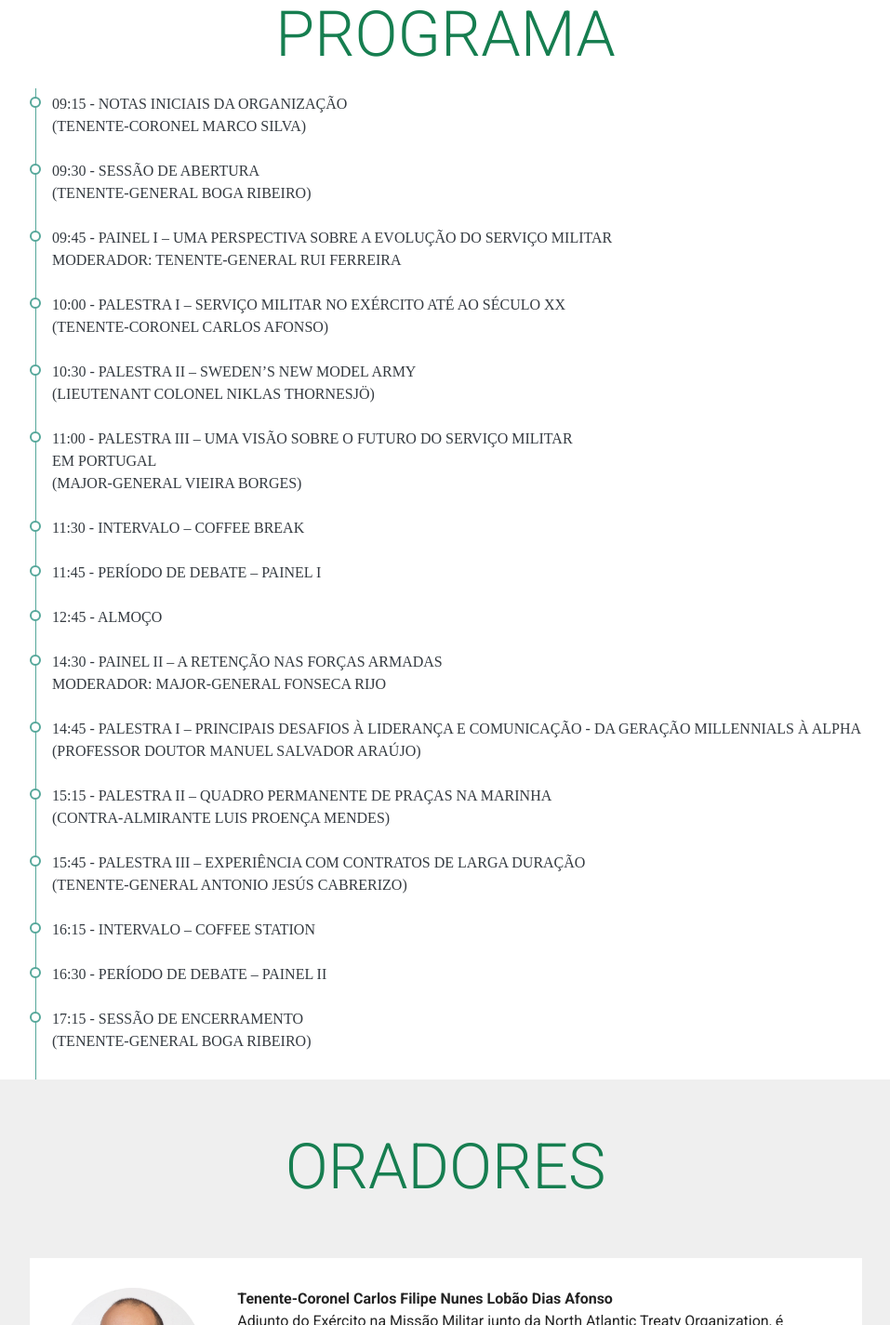
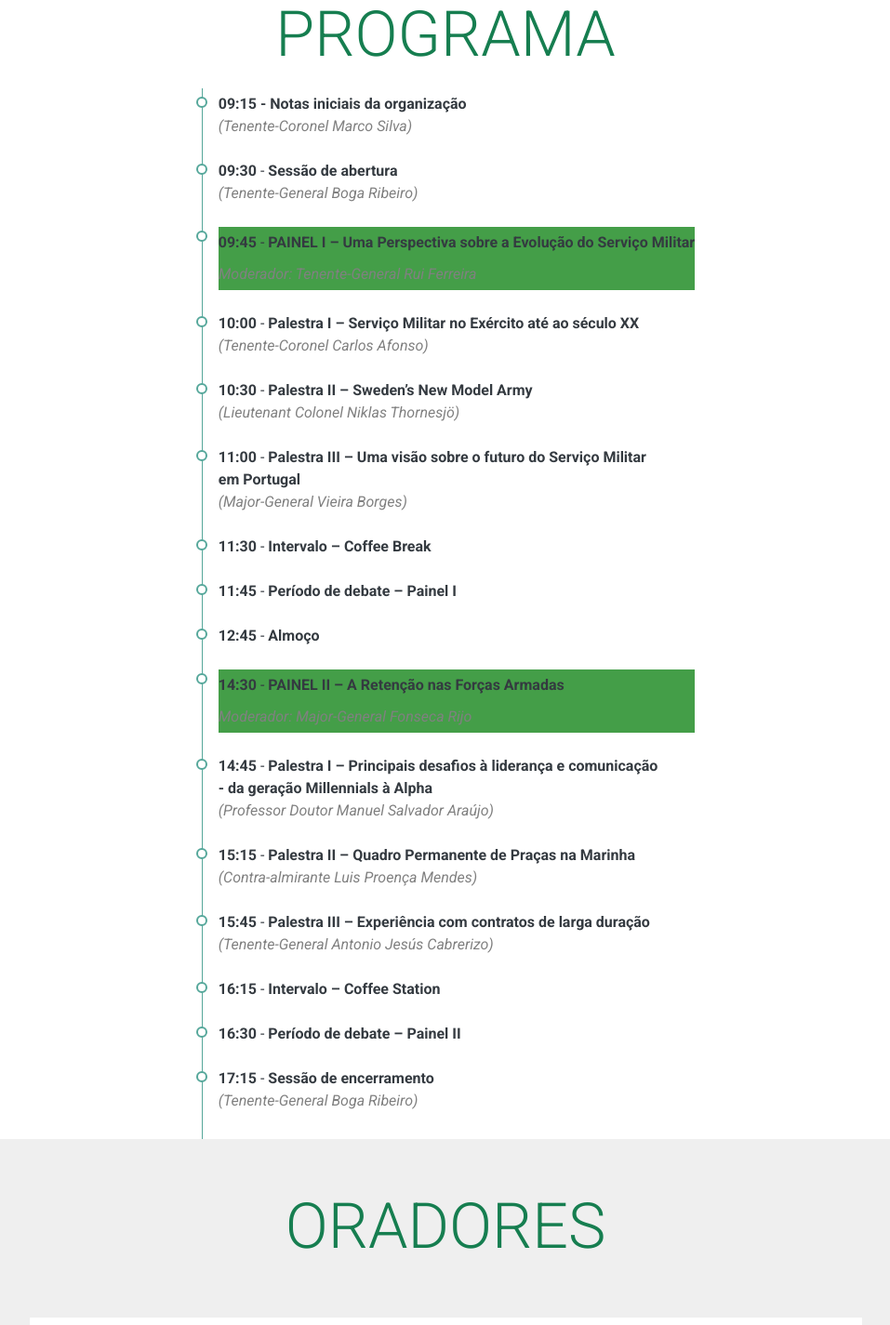
Before and after one commit to CmdPess/seminario, a plain HTML site: page eventos/seminario-servico-militar-passado-presente-futuro-2024/index.html in a window 1280 px wide. Shown: the part 1381-2806 px from the top of the page at 93% size, without its empty margins (161-1118 px from the left). Drawn offline with Linux system fonts and the light colour scheme; files whose address does not match are found by name.

Commit message:
schedule bootrap 4.5

```diff
--- a/eventos/seminario-servico-militar-passado-presente-futuro-2024/assets/theme/css/timeline.css
+++ b/eventos/seminario-servico-militar-passado-presente-futuro-2024/assets/theme/css/timeline.css
@@ -70,7 +70,12 @@
 
 
 
-
+.content em {
+  font-size: 12px;
+  color: #666;
+  display: block;
+  margin-top: 2px;
+}
 
 
 
@@ -81,9 +86,30 @@
 .list-timeline {
   margin: 0;
   padding: 5px 0;
-  position: relative
+  position: relative;
+  font-family: 'Roboto', sans-serif;
+  font-size: 1rem;
 }
 
+.list-timeline .text-sm {
+  font-size: 0.8;
+}
+
+.list-timeline .text-xs {
+  font-size: 0.7;
+}
+
+.list-timeline-item em{
+  color:grey;
+}
+
+.fundo-e-sombra-verde {
+  background-color: #449e48; /* Fundo verde sólido */
+  margin: 0;
+  padding: 5px 0;
+  position: relative;
+
+}
 .list-timeline:before {
   width: 1px;
   background: #ccc;
--- a/eventos/seminario-servico-militar-passado-presente-futuro-2024/index.html
+++ b/eventos/seminario-servico-militar-passado-presente-futuro-2024/index.html
@@ -148,92 +148,123 @@
   </section>
 
   <section style="background: white;">
-    <div class="media-container-row py-7">
+    <div class="media-container-row ">
         <!-- Days -->
         <div class="row">
             <div class="col">
                 <ul class="list-timeline list-timeline-primary">
                     <!-- Initial Notes -->
                     <li class="list-timeline-item p-0 pb-3 pb-lg-4 d-flex flex-wrap flex-column">
-              <p class="my-0 text-dark flex-fw text-sm text-uppercase"><span class="text-inverse op-8">09:15</span> - Notas iniciais da organização</p>
-              <p class="my-0 flex-fw text-uppercase text-xs text-dark op-8">(Tenente-Coronel Marco Silva)</p>
+                        <p class="my-0 text-dark flex-fw text-sm">
+                            <span class="text-inverse op-8"><strong>09:15 </strong></span><strong>- Notas iniciais da organização </strong>
+                        </p>
+                        <p class="my-0 flex-fw text-xs text-dark op-8"><em>(Tenente-Coronel Marco Silva)</em></p>
                     </li>
                     <!-- Opening Session -->
                     <li class="list-timeline-item p-0 pb-3 pb-lg-4 d-flex flex-wrap flex-column">
-              <p class="my-0 text-dark flex-fw text-sm text-uppercase"><span class="text-inverse op-8">09:30</span> - Sessão de abertura</p>
-              <p class="my-0 flex-fw text-uppercase text-xs text-dark op-8">(Tenente-General Boga Ribeiro)</p>
+                        <p class="my-0 text-dark flex-fw  text-sm">
+                            <span class="text-inverse op-8"><strong>09:30</strong></span> - <strong>Sessão de abertura</strong>
+                        </p>
+                        <p class="my-0 flex-fw text-xs text-dark op-8"><em>(Tenente-General Boga Ribeiro)</em></p>
                     </li>
                     <!-- Panel I -->
-            <li class="list-timeline-item p-0 pb-3 pb-lg-4 d-flex flex-wrap flex-column">
-              <p class="my-0 text-dark flex-fw text-sm text-uppercase"><span class="text-inverse op-8">09:45</span> - PAINEL I – Uma Perspectiva sobre a Evolução do Serviço Militar</p>
-              <p class="my-0 flex-fw text-uppercase text-xs text-dark op-8">Moderador: Tenente-General Rui Ferreira</p>
+                    <li class="list-timeline-item p-0 pb-3 pb-lg-4 d-flex flex-wrap flex-column ">
+                        <p class="my-0 text-dark flex-fw text-sm fundo-e-sombra-verde">
+                            <span class="text-inverse op-8"><strong>09:45</strong></span> - <strong>PAINEL I – Uma Perspectiva sobre a Evolução do Serviço Militar</strong>
+                        </p>
+                        <p class="my-0 flex-fw text-xs text-dark op-8 fundo-e-sombra-verde"><em>Moderador: Tenente-General Rui Ferreira</em></p>
                     </li>
                     <!-- Talk 1 -->
                     <li class="list-timeline-item p-0 pb-3 pb-lg-4 d-flex flex-wrap flex-column">
-              <p class="my-0 text-dark flex-fw text-sm text-uppercase"><span class="text-inverse op-8">10:00</span> - Palestra I – Serviço Militar no Exército até ao século XX</p>
-              <p class="my-0 flex-fw text-uppercase text-xs text-dark op-8">(Tenente-Coronel Carlos Afonso)</p>
+                        <p class="my-0 text-dark flex-fw text-sm ">
+                            <span class="text-inverse op-8"><strong>10:00</strong></span> - <strong>Palestra I – Serviço Militar no Exército até ao século XX</strong>
+                        </p>
+                        <p class="my-0 flex-fw  text-xs text-dark op-8"><em>(Tenente-Coronel Carlos Afonso)</em></p>
                     </li>
                     <!-- Talk 2 -->
                     <li class="list-timeline-item p-0 pb-3 pb-lg-4 d-flex flex-wrap flex-column">
-              <p class="my-0 text-dark flex-fw text-sm text-uppercase"><span class="text-inverse op-8">10:30</span> - Palestra II – Sweden’s New Model Army</p>
-              <p class="my-0 flex-fw text-uppercase text-xs text-dark op-8">(Lieutenant Colonel Niklas Thornesjö)</p>
+                        <p class="my-0 text-dark flex-fw text-sm ">
+                            <span class="text-inverse op-8"><strong>10:30</strong></span> - <strong>Palestra II – Sweden’s New Model Army</strong>
+                        </p>
+                        <p class="my-0 flex-fw  text-xs text-dark op-8"><em>(Lieutenant Colonel Niklas Thornesjö)</em></p>
                     </li>
                     <!-- Talk 3 -->
                     <li class="list-timeline-item p-0 pb-3 pb-lg-4 d-flex flex-wrap flex-column">
-              <p class="my-0 text-dark flex-fw text-sm text-uppercase"><span class="text-inverse op-8">11:00</span> - Palestra III – Uma visão sobre o futuro do Serviço Militar <br>em Portugal</p>
-              <p class="my-0 flex-fw text-uppercase text-xs text-dark op-8">(Major-General Vieira Borges)</p>
+                        <p class="my-0 text-dark flex-fw text-sm ">
+                            <span class="text-inverse op-8"><strong>11:00</strong></span> - <strong>Palestra III – Uma visão sobre o futuro do Serviço Militar <br>em Portugal</strong>
+                        </p>
+                        <p class="my-0 flex-fw  text-xs text-dark op-8"><em>(Major-General Vieira Borges)</em></p>
                     </li>
                     <!-- Coffee Break -->
                     <li class="list-timeline-item p-0 pb-3 pb-lg-4 d-flex flex-wrap flex-column">
-              <p class="my-0 text-dark flex-fw text-sm text-uppercase"><span class="text-inverse op-8">11:30</span> - Intervalo – Coffee Break</p>
+                        <p class="my-0 text-dark flex-fw text-sm ">
+                            <span class="text-inverse op-8"><strong>11:30</strong></span> - <strong>Intervalo – Coffee Break</strong>
+                        </p>
                     </li>
                     <!-- Debate Panel I -->
                     <li class="list-timeline-item p-0 pb-3 pb-lg-4 d-flex flex-wrap flex-column">
-              <p class="my-0 text-dark flex-fw text-sm text-uppercase"><span class="text-inverse op-8">11:45</span> - Período de debate – Painel I</p>
+                        <p class="my-0 text-dark flex-fw text-sm ">
+                            <span class="text-inverse op-8"><strong>11:45</strong></span> - <strong>Período de debate – Painel I</strong>
+                        </p>
                     </li>
                     <!-- Lunch Break -->
                     <li class="list-timeline-item p-0 pb-3 pb-lg-4 d-flex flex-wrap flex-column">
-              <p class="my-0 text-dark flex-fw text-sm text-uppercase"><span class="text-inverse op-8">12:45</span> - Almoço</p>
+                        <p class="my-0 text-dark flex-fw text-sm ">
+                            <span class="text-inverse op-8"><strong>12:45</strong></span> - <strong>Almoço</strong>
+                        </p>
                     </li>
                     <!-- Panel II -->
                     <li class="list-timeline-item p-0 pb-3 pb-lg-4 d-flex flex-wrap flex-column">
-              <p class="my-0 text-dark flex-fw text-sm text-uppercase"><span class="text-inverse op-8">14:30</span> - PAINEL II – A Retenção nas Forças Armadas</p>
-              <p class="my-0 flex-fw text-uppercase text-xs text-dark op-8">Moderador: Major-General Fonseca Rijo</p>
+                        <p class="my-0 text-dark flex-fw text-sm fundo-e-sombra-verde ">
+                            <span class="text-inverse op-8 "><strong>14:30</strong></span> - <strong>PAINEL II – A Retenção nas Forças Armadas</strong>
+                        </p>
+                        <p class="my-0 flex-fw  text-xs text-dark op-8 fundo-e-sombra-verde"><em>Moderador: Major-General Fonseca Rijo</em></p>
                     </li>
                     <!-- Talk 1 (Panel II) -->
                     <li class="list-timeline-item p-0 pb-3 pb-lg-4 d-flex flex-wrap flex-column">
-              <p class="my-0 text-dark flex-fw text-sm text-uppercase"><span class="text-inverse op-8">14:45</span> - Palestra I – Principais desafios à liderança e comunicação - da geração Millennials à Alpha</p>
-              <p class="my-0 flex-fw text-uppercase text-xs text-dark op-8">(Professor Doutor Manuel Salvador Araújo)</p>
+                        <p class="my-0 text-dark flex-fw text-sm ">
+                            <span class="text-inverse op-8"><strong>14:45</strong></span> - <strong>Palestra I – Principais desafios à liderança e comunicação <br>- da geração Millennials à Alpha</strong>
+                        </p>
+                        <p class="my-0 flex-fw  text-xs text-dark op-8"><em>(Professor Doutor Manuel Salvador Araújo)</em></p>
                     </li>
                     <!-- Talk 2 (Panel II) -->
                     <li class="list-timeline-item p-0 pb-3 pb-lg-4 d-flex flex-wrap flex-column">
-              <p class="my-0 text-dark flex-fw text-sm text-uppercase"><span class="text-inverse op-8">15:15</span> - Palestra II – Quadro Permanente de Praças na Marinha</p>
-              <p class="my-0 flex-fw text-uppercase text-xs text-dark op-8">(Contra-almirante Luis Proença Mendes)</p>
+                        <p class="my-0 text-dark flex-fw text-sm ">
+                            <span class="text-inverse op-8"><strong>15:15</strong></span> - <strong>Palestra II – Quadro Permanente de Praças na Marinha</strong>
+                        </p>
+                        <p class="my-0 flex-fw  text-xs text-dark op-8"><em>(Contra-almirante Luis Proença Mendes)</em></p>
                     </li>
                     <!-- Talk 3 (Panel II) -->
                     <li class="list-timeline-item p-0 pb-3 pb-lg-4 d-flex flex-wrap flex-column">
-              <p class="my-0 text-dark flex-fw text-sm text-uppercase"><span class="text-inverse op-8">15:45</span> - Palestra III – Experiência com contratos de larga duração</p>
-              <p class="my-0 flex-fw text-uppercase text-xs text-dark op-8">(Tenente-General Antonio Jesús Cabrerizo)</p>
+                        <p class="my-0 text-dark flex-fw text-sm ">
+                            <span class="text-inverse op-8"><strong>15:45</strong></span> - <strong>Palestra III – Experiência com contratos de larga duração</strong>
+                        </p>
+                        <p class="my-0 flex-fw  text-xs text-dark op-8"><em>(Tenente-General Antonio Jesús Cabrerizo)</em></p>
                     </li>
                     <!-- Coffee Station Break -->
                     <li class="list-timeline-item p-0 pb-3 pb-lg-4 d-flex flex-wrap flex-column">
-              <p class="my-0 text-dark flex-fw text-sm text-uppercase"><span class="text-inverse op-8">16:15</span> - Intervalo – Coffee Station</p>
+                        <p class="my-0 text-dark flex-fw text-sm ">
+                            <span class="text-inverse op-8"><strong>16:15</strong></span> - <strong>Intervalo – Coffee Station</strong>
+                        </p>
                     </li>
                     <!-- Debate Panel II -->
                     <li class="list-timeline-item p-0 pb-3 pb-lg-4 d-flex flex-wrap flex-column">
-              <p class="my-0 text-dark flex-fw text-sm text-uppercase"><span class="text-inverse op-8">16:30</span> - Período de debate – Painel II</p>
+                        <p class="my-0 text-dark flex-fw text-sm ">
+                            <span class="text-inverse op-8"><strong>16:30</strong></span> - <strong>Período de debate – Painel II</strong>
+                        </p>
                     </li>
                     <!-- Closing Session -->
                     <li class="list-timeline-item p-0 pb-3 pb-lg-4 d-flex flex-wrap flex-column">
-              <p class="my-0 text-dark flex-fw text-sm text-uppercase"><span class="text-inverse op-8">17:15</span> - Sessão de encerramento</p>
-              <p class="my-0 flex-fw text-uppercase text-xs text-dark op-8">(Tenente-General Boga Ribeiro)</p>
+                        <p class="my-0 text-dark flex-fw text-sm ">
+                            <span class="text-inverse op-8"><strong>17:15</strong></span> - <strong>Sessão de encerramento</strong>
+                        </p>
+                        <p class="my-0 flex-fw  text-xs text-dark op-8"><em>(Tenente-General Boga Ribeiro)</em></p>
                     </li>
                 </ul>
             </div>
         </div>
     </div>
   </section>
-
 
 
   <section class="testimonials4 cid-tiDQYD2kvo" id="testimonials4-40">
```
Lines whose indentation alone changed are shown as unchanged.
